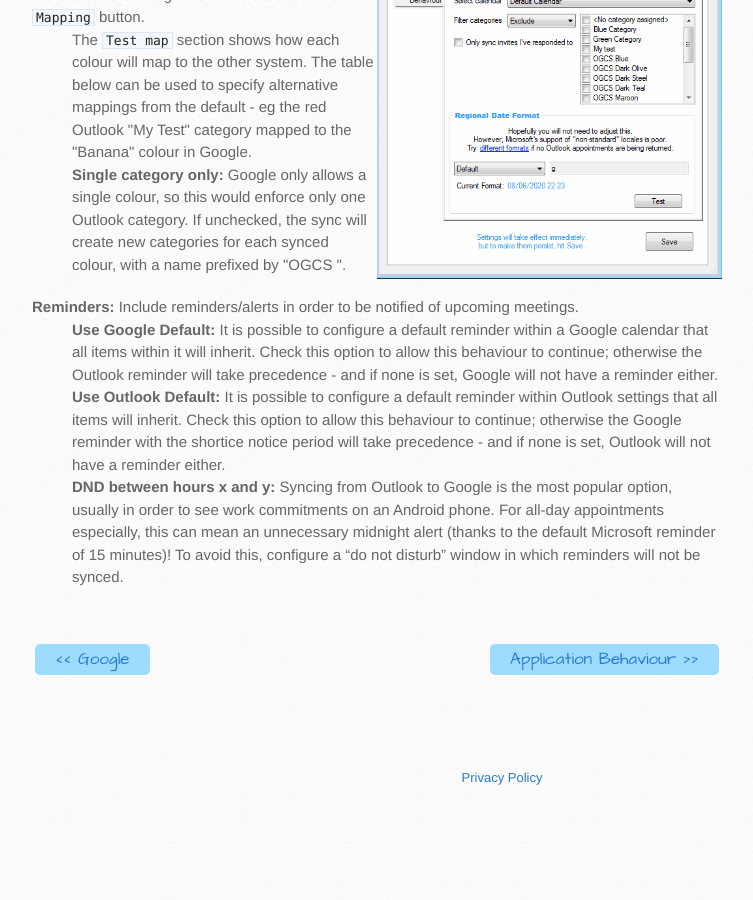
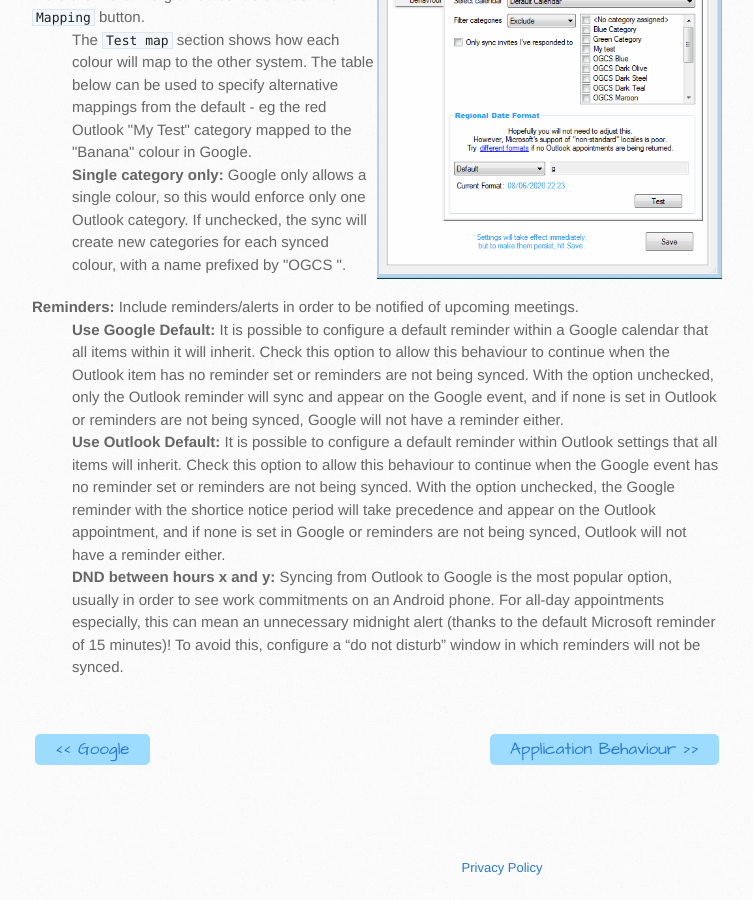
Before and after one commit to phw198/OutlookGoogleCalendarSync, a Jekyll site: the page built from guide/syncoptions.md, in a window 1280 px wide and 900 px high, scrolled down 3465 px. Shown: the whole window, without its empty margins (138-891 px from the left). Built offline with Jekyll 4.4.1, drawn with Linux system fonts in a browser that asks for light colours; emoji names are drawn with the system emoji font; comment, search, counter and statistics services are not loaded; before the commit the page ends 4275 px from its top, so only the background shows below that.

Commit message:
Improved Reminders guidance

```diff
--- a/guide/syncoptions.md
+++ b/guide/syncoptions.md
@@ -88,8 +88,8 @@ With all of these settings, when turned **on** they will only sync from that poi
 
 **Reminders:** Include reminders/alerts in order to be notified of upcoming meetings.
 
-<p style="margin-left:40px; margin-top:-20px"><b>Use Google Default:</b> It is possible to configure a default reminder within a Google calendar that all items within it will inherit. Check this option to allow this behaviour to continue; otherwise the Outlook reminder will take precedence - and if none is set, Google will not have a reminder either.</p>
-<p style="margin-left:40px; margin-top:-20px"><b>Use Outlook Default:</b> It is possible to configure a default reminder within Outlook settings that all items will inherit. Check this option to allow this behaviour to continue; otherwise the Google reminder with the shortice notice period will take precedence - and if none is set, Outlook will not have a reminder either.</p>
+<p style="margin-left:40px; margin-top:-20px"><b>Use Google Default:</b> It is possible to configure a default reminder within a Google calendar that all items within it will inherit. Check this option to allow this behaviour to continue when the Outlook item has no reminder set or reminders are not being synced. With the option unchecked, only the Outlook reminder will sync and appear on the Google event, and if none is set in Outlook or reminders are not being synced, Google will not have a reminder either.</p>
+<p style="margin-left:40px; margin-top:-20px"><b>Use Outlook Default:</b> It is possible to configure a default reminder within Outlook settings that all items will inherit. Check this option to allow this behaviour to continue when the Google event has no reminder set or reminders are not being synced. With the option unchecked, the Google reminder with the shortice notice period will take precedence and appear on the Outlook appointment, and if none is set in Google or reminders are not being synced, Outlook will not have a reminder either.</p>
 <p style="margin-left:40px; margin-top:-20px"><b>DND between hours x and y:</b> Syncing from Outlook to Google is the most popular option, usually in order to see work commitments on an Android phone. For all-day appointments especially, this can mean an unnecessary midnight alert (thanks to the default Microsoft reminder of 15 minutes)! To avoid this, configure a “do not disturb” window in which reminders will not be synced.</p>
 
 
```
